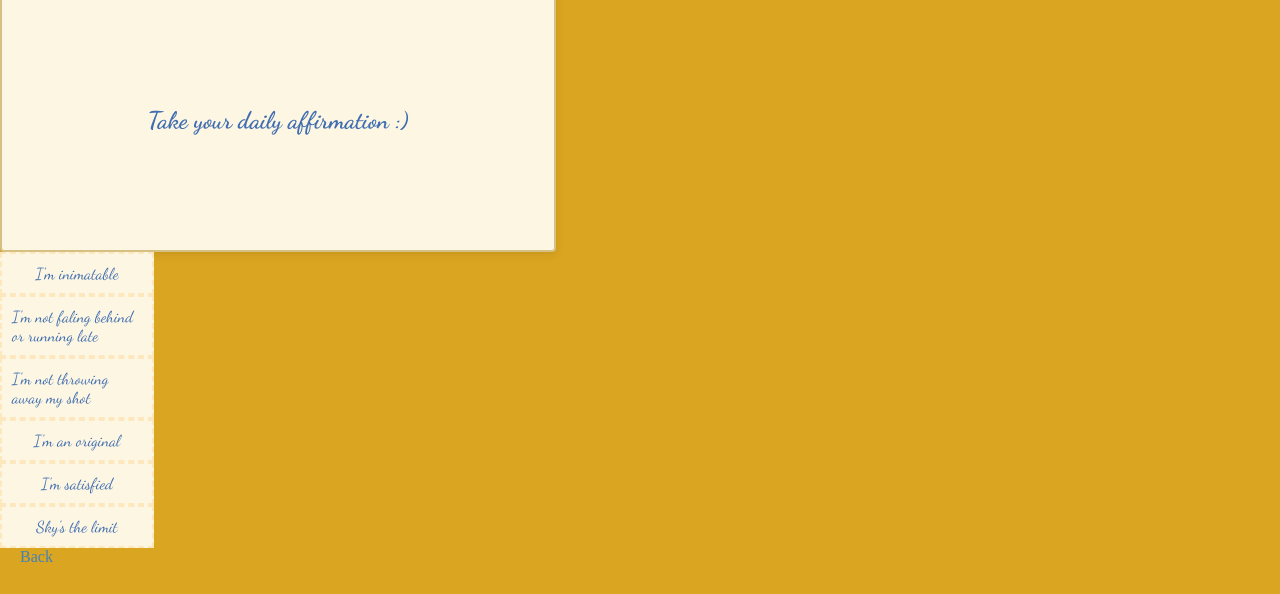
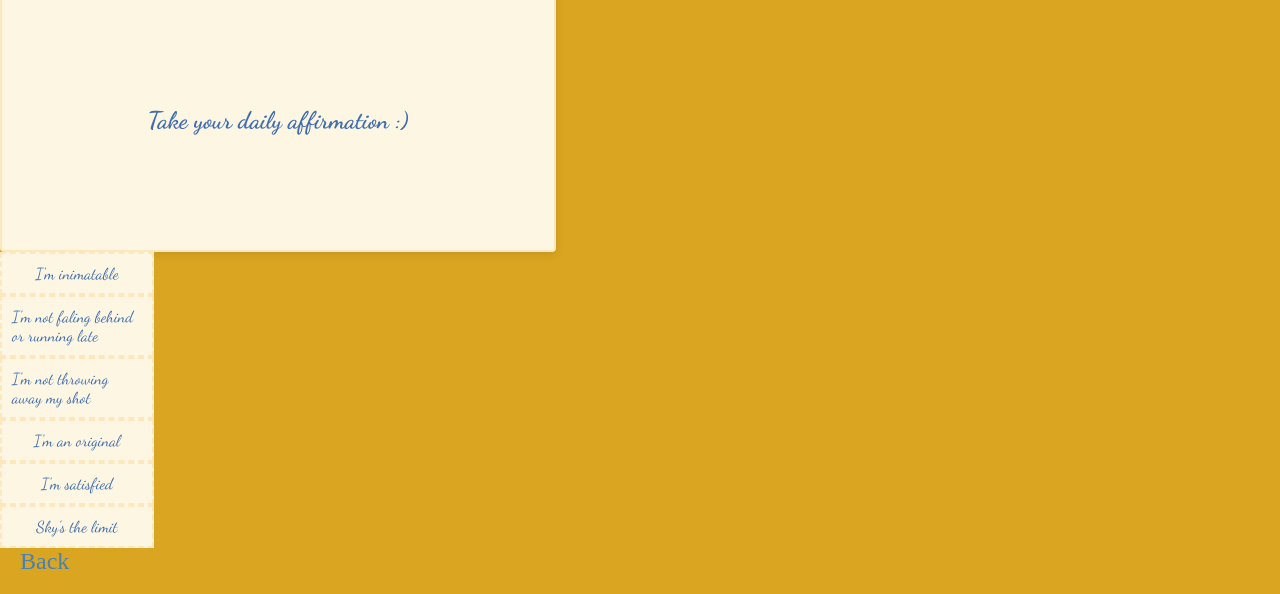
Before and after one commit to aya-merghani/August-16, a plain HTML site: page activity.html in a window 1280 px wide. Shown: the part 497-1091 px from the top of the page. Drawn offline with nearby package versions, Linux system fonts and the light colour scheme.

Commit message:
Enhance layout

```diff
--- a/August16.css
+++ b/August16.css
@@ -333,7 +333,7 @@ font-style: normal;
   color: rgb(63, 109, 175);
   font-family: "Dancing Script", cursive;
   width: 40%;
-  border: 2px solid #d6c083;
+  border: 2px solid #fde8bd;
   border-radius: 4px;
   padding: 95px 20px;
   box-shadow: 0 2px 10px rgba(0,0,0,0.1);
@@ -358,7 +358,7 @@ font-style: normal;
   border: 2px dashed #fde8bd;
   width: 130px;
   transition: transform 0.3s ease, font-size 0.3s ease;
-   transform-origin: center center;
+  transform-origin: center center;
 }
 /*
 .strip input:checked + .text {
@@ -378,10 +378,12 @@ font-style: normal;
   display: flex;
   align-items: stretch;
   max-width: 800px;
+  max-height: max-content;
  }
 }
 .back {
   margin-bottom: 20px;
+  font-size: 1.5rem;
   padding: 20px;
   color: steelblue;
   text-decoration: solid;
--- a/activity.html
+++ b/activity.html
@@ -59,7 +59,7 @@
     </label>
   </div>
 </div>
- <a href="August16.html" class="back">Back</a>
+ <a href="index.html" class="back">Back</a>
     </div>
     <script src="https://cdnjs.cloudflare.com/ajax/libs/jquery/3.5.1/jquery.min.js"></script>
     <script src="August16.js"></script>
```
